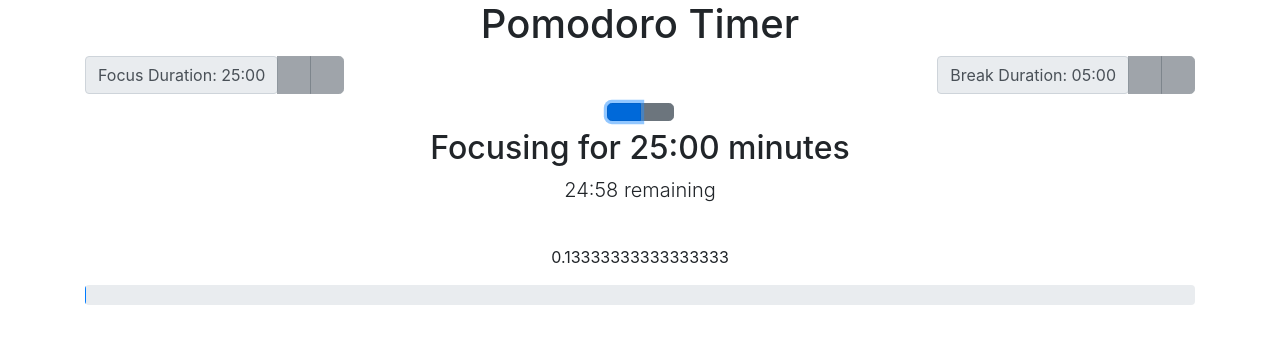
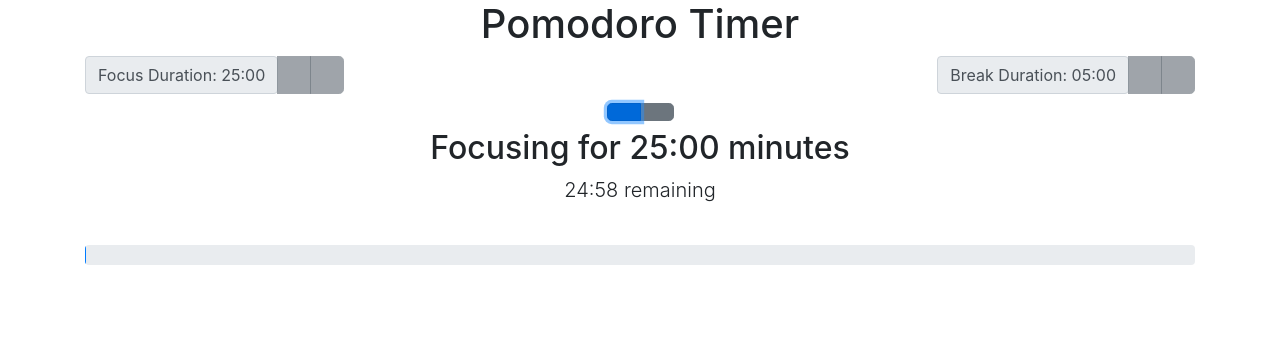
Before and after one commit to skurshner/Pomodoro-Timer, a React (Create React App) app: page / in a window 1280 px wide. Both pictures are taken after a click on the button 623 px from the left and 111 px from the top of the page. Shown: the top 344 px of the page. Built offline with nearby package versions, Linux system fonts and the light colour scheme; a web font is replaced by a local one.

Commit message:
added gitignore

```diff
--- a/src/pomodoro/StatusBar.js
+++ b/src/pomodoro/StatusBar.js
@@ -15,7 +15,6 @@ const StatusBar = ({ timerState, session }) => {
   return (
     <div className="row mb-2">
       <div className="col">
-        <p>{getPercentageLeft()}</p>
         <div className="progress" style={{ height: "20px" }}>
           <div
             className="progress-bar"
```
Also changed, not shown: 1 other file (tests, documents, lock files or other folders).
